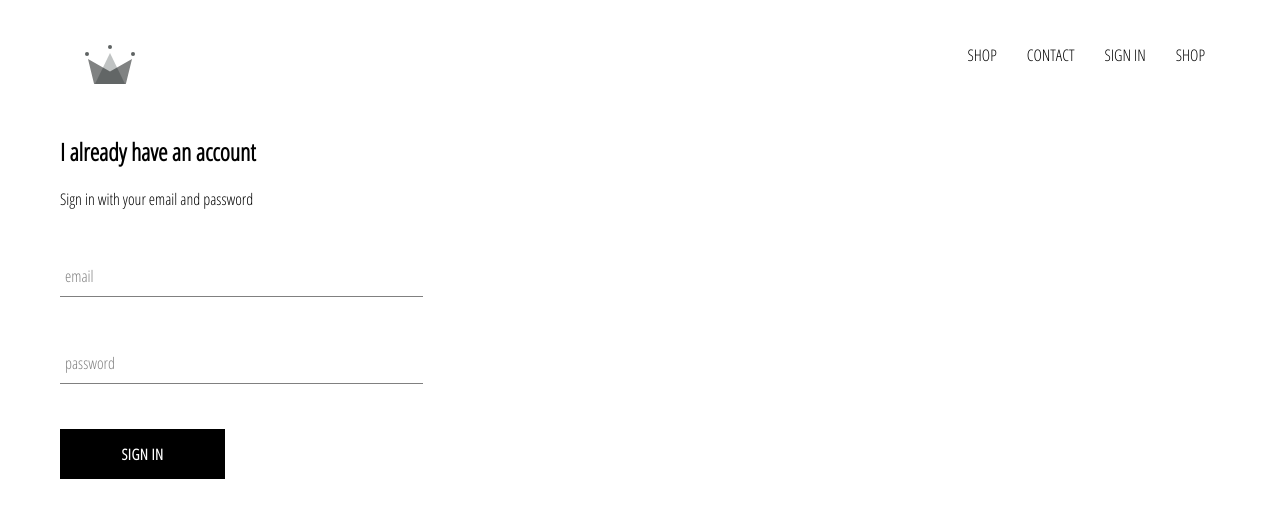
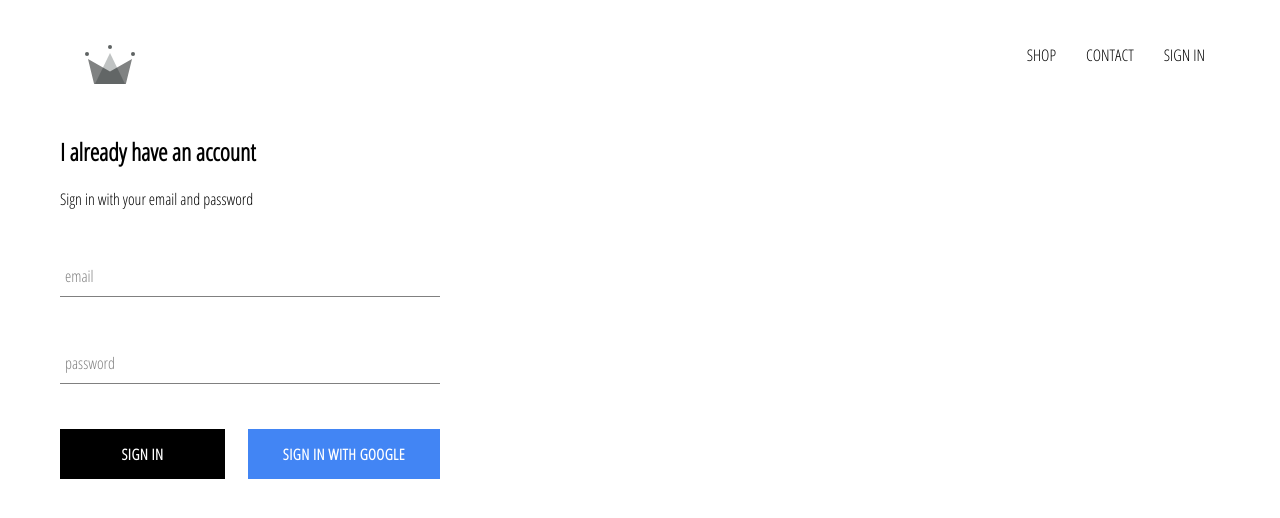
Before and after one commit to nivdungebhagyashri/crown-clothing, a React (Create React App) app: page /signin in a window 1280 px wide. Shown: the top 518 px of the page. Built offline with nearby package versions, Linux system fonts and the light colour scheme; no server answers.

Commit message:
Integrated Firebase into application and created sign in page with google sign in

```diff
--- a/src/App.css
+++ b/src/App.css
@@ -6,3 +6,7 @@ a{
     text-decoration: none;
     color: black;
 }
+
+*{
+    box-sizing: border-box;
+}
--- a/src/App.js
+++ b/src/App.js
@@ -2,22 +2,46 @@ import React from 'react';
 import './App.css';
 import HomePage from './pages/homepage/homepage.component';
 import ShopPage from './pages/shop/shop.component';
-import {Route} from 'react-router-dom';
+import {Route, Switch} from 'react-router-dom';
 import Header from './components/header/header.component';
 import SignInAndSignUpPage from './pages/sign-in-and-sign-up/sign-in-and-sign-up.component';
+import {auth} from './firebase/firebase.utils';
 
-function App() {
+class App extends React.Component {
+  constructor(){
+    super();
+
+    this.state = {
+      currentUser: null
+    }
+  }
+
+  componentDidMount(){
+      auth.onAuthStateChanged(user => {
+        this.setState({currentUser:user});
+        console.log(user);
+      });
+  }
+
+  unSubscribeFromAuth= null;
+
+  componentWillUnmount(){
+    this.unSubscribeFromAuth();
+  }
+
+  render(){
     return (
       <div>
-      <Header/>
-      <switch>
+        <Header currentUser={this.state.currentUser}/>
+        <Switch>
           <Route exact path='/' component={HomePage} />
           <Route path='/shop' component={ShopPage} />
           <Route path='/signin' component={SignInAndSignUpPage} />
-      </switch>
+        </Switch>
 
       </div>
     );
   }
+}
 
 export default App;
--- a/src/components/custom-button/custom-button.component.jsx
+++ b/src/components/custom-button/custom-button.component.jsx
@@ -2,9 +2,9 @@ import React from 'react';
 import './custom-button.styles.scss';
 
 // this is custom button so that we can use it at multiple places
-const CustomButton = ({children, ...otherProps}) =>(
+const CustomButton = ({children, isGoogleSignIn, ...otherProps}) =>(
    <div>
-       <button className ='custom-button' type='submit' {...otherProps}>
+       <button className ={`${isGoogleSignIn ? 'google-sign-in': ''} custom-button`} type='submit' {...otherProps}>
            {children}
 
        </button>
--- a/src/components/custom-button/custom-button.styles.scss
+++ b/src/components/custom-button/custom-button.styles.scss
@@ -19,4 +19,15 @@
       color: black;
       border: 1px solid black;
     }
+
+    &.google-sign-in{
+        background-color: #4285f4;
+        color: white;
+
+        &:hover {
+            background-color: #357ae8;
+            border: none;
+
+        }
+    }
   }
--- a/src/components/header/header.component.jsx
+++ b/src/components/header/header.component.jsx
@@ -2,17 +2,22 @@ import React from 'react';
 import './header.styles.scss';
 import {Link} from 'react-router-dom';
 import {ReactComponent as Logo} from './../../assets/crown.svg';
+import {auth} from './../../firebase/firebase.utils';
 
-const Header =() =>(
-    <div class='header'>
+const Header =({currentUser}) =>(
+    <div className='header'>
         <Link className='logo-container' to="/">
             <Logo className='logo'/>
         </Link>
         <div className='options'>
             <Link className='option' to="/shop">SHOP</Link>
             <Link className='option' to="/contact">CONTACT</Link>
-            <Link className='option' to="/signin">SIGN IN</Link>
-            <Link className='option' to="/shop">SHOP</Link>
+            {
+                currentUser ?( <div className='option' onClick={()=> auth.signOut()}>SIGN OUT</div>)
+                :
+                (<Link className='option' to="/signin">SIGN IN </Link>)
+            }
+
         </div>
 
     </div>
--- a/src/components/header/header.styles.scss
+++ b/src/components/header/header.styles.scss
@@ -25,6 +25,7 @@
 
         .option{
             padding: 10px 15px;
+            cursor: pointer;
 
         }
     }
--- a/src/components/sign-in/sign-in.component.jsx
+++ b/src/components/sign-in/sign-in.component.jsx
@@ -2,6 +2,7 @@ import React from 'react';
 
 import FormInput from '../form-input/form-input.component';
 import CustomButton from '../custom-button/custom-button.component';
+import {signInWithGoogle} from './../../firebase/firebase.utils';
 
 import './sign-in.styles.scss';
 
@@ -50,7 +51,13 @@ class SignIn extends React.Component {
             label='password'
             required
           />
-          <CustomButton type='submit'> Sign in </CustomButton>
+           <div className='buttons'>
+                <CustomButton type='submit'> Sign in </CustomButton>
+                <CustomButton onClick={signInWithGoogle} isGoogleSignIn>
+                    Sign in with Google
+                </CustomButton>
+           </div>
+
         </form>
       </div>
     );
--- a/src/components/sign-in/sign-in.styles.scss
+++ b/src/components/sign-in/sign-in.styles.scss
@@ -1,10 +1,13 @@
 .sign-in{
-    width:30%;
+    width:380px;
     display:flex;
     flex-direction: column;
 
     .title{
         margin: 10px 0;
     }
-
+    .buttons {
+        display: flex;
+        justify-content: space-between;
+      }
 }
--- /dev/null
+++ b/src/firebase/firebase.utils.js
@@ -0,0 +1,25 @@
+import firebase from 'firebase/app';
+import 'firebase/firestore';
+import 'firebase/auth';
+
+const config = {
+    apiKey: "AIzaSyAgpOUp1d1pVnof33pQyZIeMnu7zJPPQPg",
+    authDomain: "crown-db-c1841.firebaseapp.com",
+    databaseURL: "https://crown-db-c1841.firebaseio.com",
+    projectId: "crown-db-c1841",
+    storageBucket: "crown-db-c1841.appspot.com",
+    messagingSenderId: "246539155139",
+    appId: "1:246539155139:web:f21743a4b4b9949fea9476",
+    measurementId: "G-YTEY5Y5RD8"
+};
+
+firebase.initializeApp(config);
+
+export const auth = firebase.auth();
+export const firestore = firebase.firestore();
+
+const provider = new firebase.auth.GoogleAuthProvider();
+provider.setCustomParameters({ prompt: 'select_account' });
+export const signInWithGoogle = () => auth.signInWithPopup(provider);
+
+export default firebase;
```
Lines whose indentation alone changed are shown as unchanged.
